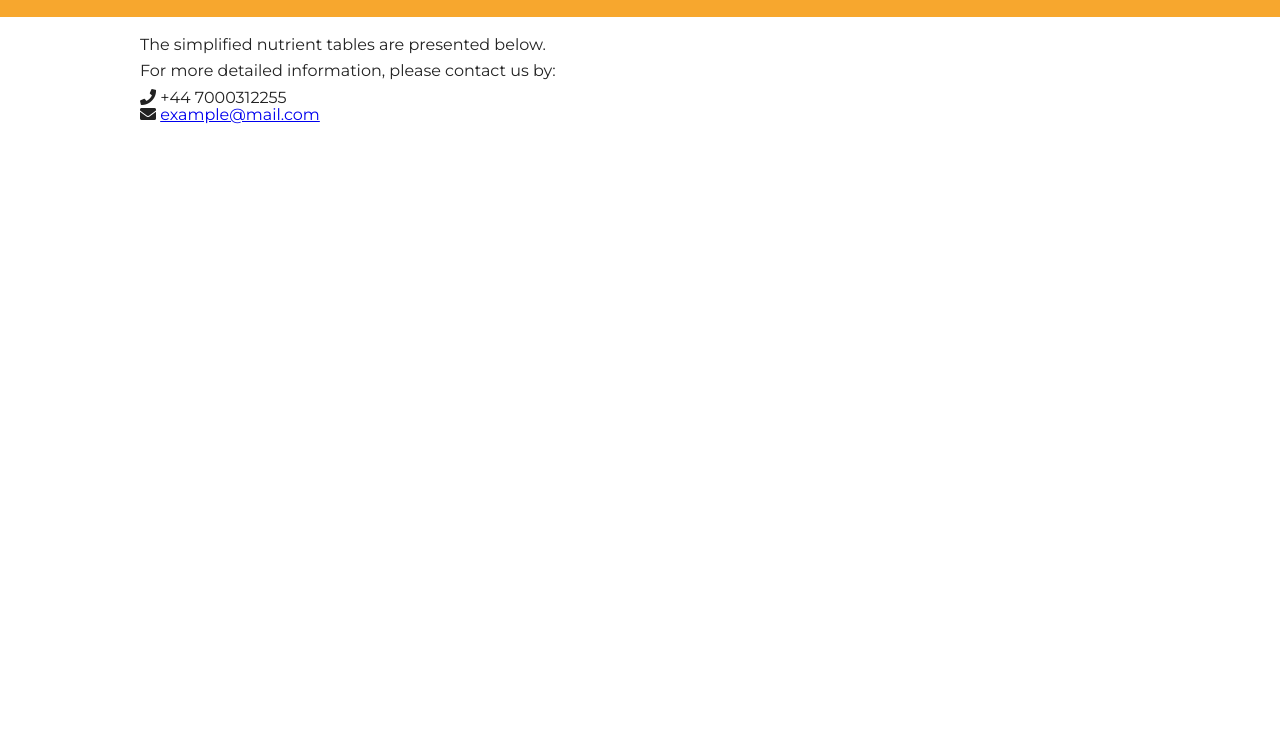
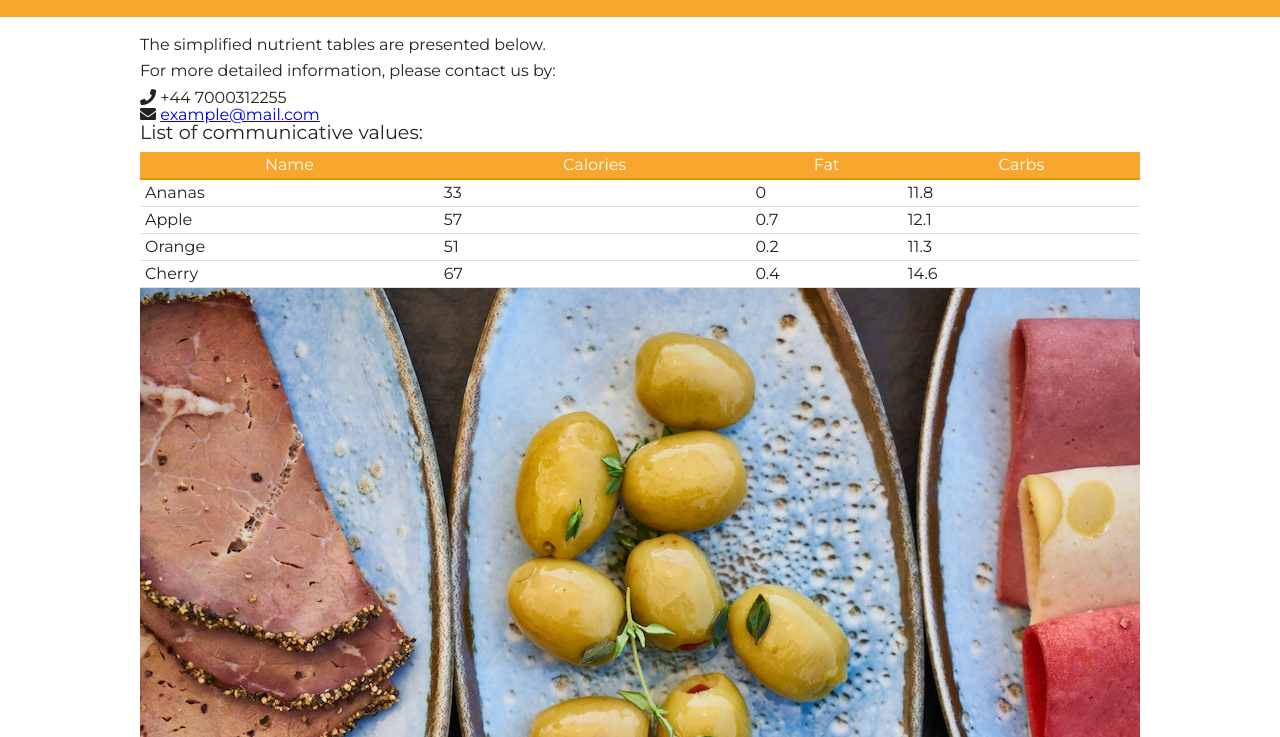
Before and after one commit to pepe199111/Project-rwd, a website built with webpack: page index.html in a window 1280 px wide. Shown: the part 63-800 px from the top of the page. Built offline with nearby package versions, Linux system fonts and the light colour scheme.

Commit message:
added file table.scss, created basics of products, added and created table in JS

```diff
--- a/index.html
+++ b/index.html
@@ -36,6 +36,19 @@
                         <span class="fas fa-envelope"></span> <a href="mailto:example@mail.com">example@mail.com</a>
                     </div>
                 </div>
+
+                <h2>List of communicative values:</h2>
+                <div class="app--values">
+
+                </div>
+
+                <div class="app-images">
+                    <picture>
+                        <source srcset="assets/nutrition-1000.jpg" media="(min-width: 800px)">
+                        <source srcset="assets/nutrition-800.jpg" media="(min-width: 500px)">
+                        <img src="assets/nutrition-500.jpg" alt="Nutrition">
+                    </picture>
+                </div>
             </div>
         </div>
     </main>
--- a/js/main.js
+++ b/js/main.js
@@ -0,0 +1,33 @@
+const values = [
+    { name: 'Ananas', calories: 33, fat: 0, carbs: 11.8 },
+    { name: 'Apple', calories: 57, fat: 0.7, carbs: 12.1 },
+    { name: 'Orange', calories: 51, fat: 0.2, carbs: 11.3 },
+    { name: 'Cherry', calories: 67, fat: 0.4, carbs: 14.6 },
+];
+
+
+const valuesContainer = document.querySelector('.app--values');
+
+const desktopViewport = window.matchMedia("screen and (min-width: 500px)");
+
+const drawDesktopValues = () => {
+    valuesContainer.innerHTML = "";
+
+    let table = document.createElement('table');
+    let thead = document.createElement('thead');
+    thead.innerHTML = "<tr><th>Name</th><th>Calories</th><th>Fat</th><th>Carbs</th></tr>";
+
+    let tbody = document.createElement('tbody');
+
+    values.forEach(value => {
+        let row = document.createElement('tr');
+        row.innerHTML = `<td>${value.name}</td><td>${value.calories}</td><td>${value.fat}</td><td>${value.carbs}</td>`;
+        tbody.appendChild(row);
+    })
+
+    table.appendChild(thead);
+    table.appendChild(tbody);
+    valuesContainer.appendChild(table);
+};
+
+drawDesktopValues();
--- a/scss/_base.scss
+++ b/scss/_base.scss
@@ -4,3 +4,7 @@
   margin: 0 auto;
   padding: 0 $main-spacing;
 }
+
+img {
+  max-width: 100%;
+}
--- /dev/null
+++ b/scss/_table.scss
@@ -0,0 +1,18 @@
+table {
+  width: 100%;
+
+  thead {
+    border-bottom: 2px solid darken($color-primary, 10%);
+    color: #fff;
+    background-color: $color-primary;
+  }
+
+  tr {
+    border-bottom: 1px solid #ddd;
+  }
+
+  th,
+  td {
+    padding: $main-spacing / 4;
+  }
+}
--- a/scss/style.scss
+++ b/scss/style.scss
@@ -5,3 +5,4 @@
 @import "typography";
 @import "base";
 @import "header";
+@import "table";
```
Also changed, not shown: dist/main.min.css, dist/main.min.js, 1 other file.
